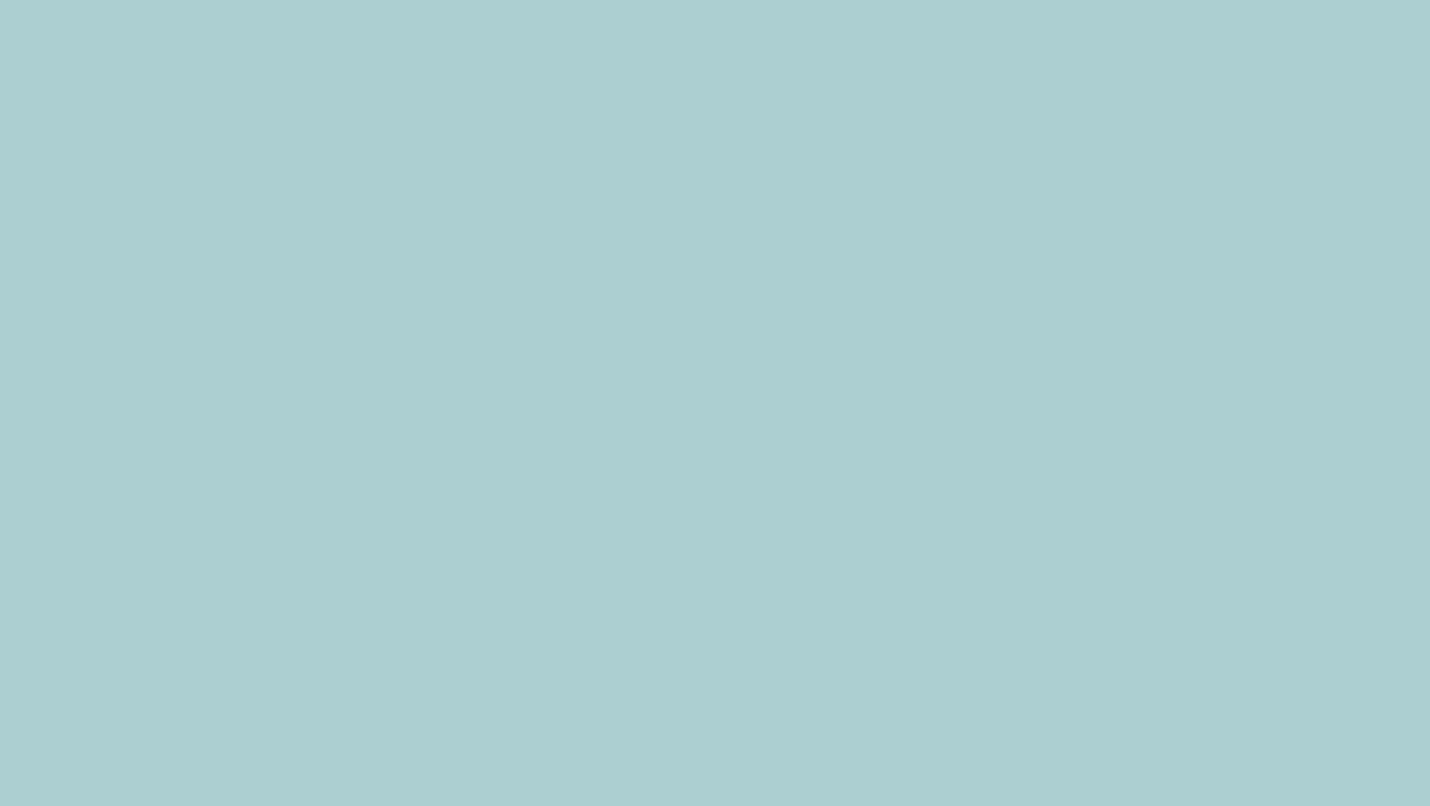
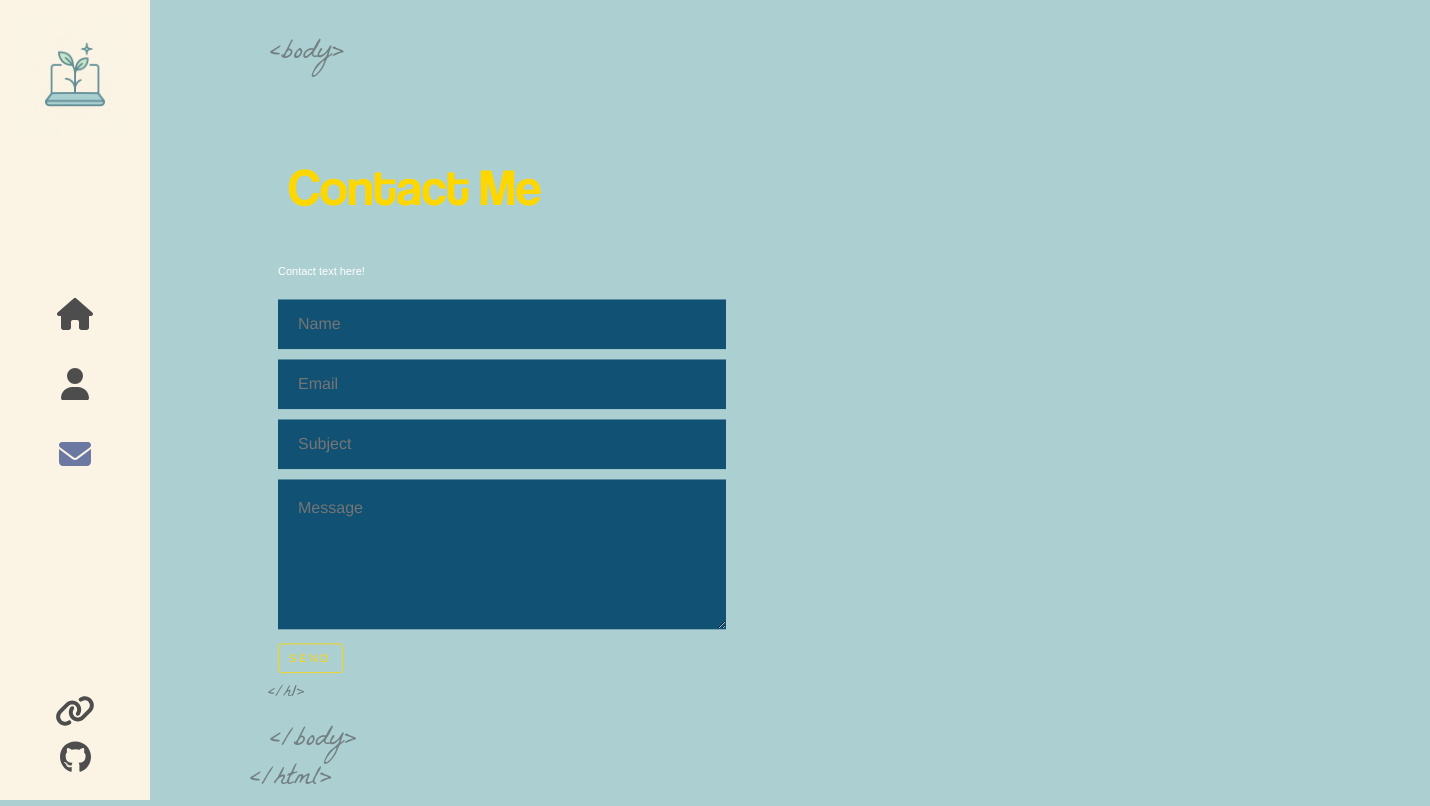
Before and after one commit to ChloeW125/personal-portfolio, a React (Create React App) app: page /contact in a window 1280 px wide. Before the commit this address had no page. Shown: the whole page, 1430 px wide, since content can reach past the window. Built offline with nearby package versions, Linux system fonts and the light colour scheme.

Commit message:
about me page + contact page display added

```diff
--- a/src/App.js
+++ b/src/App.js
@@ -3,6 +3,7 @@ import { Routes, Route } from 'react-router-dom'
 import Layout from './components/layout'
 import Home from './components/home'
 import About from './components/about'
+import Contact from './components/contact'
 
 function App() {
   return (
@@ -11,6 +12,7 @@ function App() {
       <Route path="/" element={<Layout />}>
         <Route index element={<Home />} />
         <Route path="about" element={<About />} />
+        <Route path="contact" element={<Contact />} />
       </Route>
     </Routes>
     </>
--- a/src/components/about/index.js
+++ b/src/components/about/index.js
@@ -1,18 +1,54 @@
+import { FontAwesomeIcon } from '@fortawesome/react-fontawesome'
+import { faReact, faPython, faHtml5, faCss3, faJsSquare, faGitAlt  } from '@fortawesome/free-brands-svg-icons'
 import AnimatedLetters from '../animatedLetters'
 import './index.scss'
+import { useState, useEffect } from 'react'
 
 const About = () => {
+    const [letterClass, setLetterClass] = useState('text-animate')
+
+    useEffect(() => {
+        const timer = setTimeout(() => {
+            setLetterClass('text-animate-hover')
+        }, 3000)
+
+        return () => clearTimeout(timer)
+    }, [])
+
     return(
         <div className="container about-page">
             <div className="text-zone">
                 <h1>
                     <AnimatedLetters
+                        letterClass={letterClass}
                         strArray={"About Me".split("")}
                         idx={15}/>
                 </h1>
                 <p>Hi! I'm a ......</p>
                 <p>Draft intro description here :D</p>
             </div>
+            <div className="stage-cube-container">
+                <div className="cubespinner">
+                    <div className='face1'>
+                        <FontAwesomeIcon icon={ faReact } color="#61dbfb" />
+                    </div>
+                    <div className='face2'>
+                        <FontAwesomeIcon icon={ faPython } color="#" />
+                    </div>
+                     <div className='face3'>
+                        <FontAwesomeIcon icon={ faHtml5 } color="#F06529" />
+                    </div>
+                     <div className='face4'>
+                        <FontAwesomeIcon icon={ faCss3 } color="#28A4D9" />
+                    </div>
+                    <div className='face5'>
+                        <FontAwesomeIcon icon={ faJsSquare } color="#f7df1e" />
+                    </div>
+                    <div className='face6'>
+                        <FontAwesomeIcon icon={ faGitAlt } color="#EC4D28" />
+                    </div>
+                </div>
+            </div>
         </div>
     )
 }
--- a/src/components/about/index.scss
+++ b/src/components/about/index.scss
@@ -0,0 +1,102 @@
+.stage-cube-container {
+    width: 50%;
+    height: 100%;
+    top: 0;
+    padding-top: 18%;
+    margin-left: 0;
+    position: absolute;
+    right: 0;
+    overflow: hidden;
+}
+
+.cubespinner {
+    animation-name: spincube;
+    animation-timing-function: ease-in-out;
+    animation-iteration-count: infinite;
+    animation-duration: 12s;
+    transform-style: preserve-3d;
+    transform-origin: 100px 100px 0;
+    margin-left: calc(50% - 100px);
+
+    div {
+        position: absolute;
+        width: 200px;
+        height: 200px;
+        border: 1px solid #ccc;
+        background: rgba(255, 255, 255, 0.4);
+        text-align: center;
+        font-size: 100px;
+        display: flex;
+        justify-content: center;
+        align-items: center;
+        box-shadow: 0 0 20px 0px lightyellow;
+    }
+
+    .face1 {
+        transform: translateZ(100px);
+    }
+    .face2 {
+        transform: rotateY(90deg) translateZ(100px);
+    }
+    .face3 {
+        transform: rotateY(90deg) rotateX(90deg) translateZ(100px);
+    }
+    .face4 {
+        transform: rotateY(180deg) rotateZ(90deg) translateZ(100px);
+    }
+    .face5 {
+        transform: rotateY(-90deg) rotateZ(90deg) translateZ(100px);
+    }
+    .face6 {
+        transform: rotateX(-90deg) translateZ(100px);
+    }
+}
+
+
+//   .face1 {
+//     transform: translateZ(100px);
+//     color: #dd0031;
+//   }
+//   .face2 {
+//     transform: rotateY(90deg) translateZ(100px);
+//     color: #f06529;
+//   }
+//   .face3 {
+//     transform: rotateY(90deg) rotateX(90deg) translateZ(100px);
+//     color: #28a4d9;
+//   }
+//   .face4 {
+//     transform: rotateY(180deg) rotateZ(90deg) translateZ(100px);
+//     color: #5ed4f4;
+//   }
+//   .face5 {
+//     transform: rotateY(-90deg) rotateZ(90deg) translateZ(100px);
+//     color: #efd81d;
+//   }
+//   .face6 {
+//     transform: rotateX(-90deg) translateZ(100px);
+//     color: #ec4d28;
+//   }
+// }
+
+@keyframes spincube {
+    from,
+    to {
+        transform: rotateX(0deg) rotateY(0deg) rotateZ(0deg);
+    }
+    16% {
+        transform: rotateY(-90deg) rotateZ(90deg);
+    }
+    33% {
+        transform: rotateY(-90deg) rotateX(90deg);
+    }
+    50% {
+        transform: rotateY(-180deg) rotateZ(90deg);
+    }
+    60% {
+        transform: rotateY(-270deg) rotateX(90deg);
+    }
+    83% {
+        transform: rotateX(90deg);
+    }
+}
--- /dev/null
+++ b/src/components/contact/index.js
@@ -0,0 +1,55 @@
+import AnimatedLetters from '../animatedLetters'
+import './index.scss'
+import { useState, useEffect } from 'react'
+
+const Contact = () => {
+    const [letterClass, setLetterClass] = useState('text-animate')
+
+    useEffect(() => {
+        const timer = setTimeout(() => {
+            setLetterClass('text-animate-hover')
+        }, 3000)
+
+        return () => clearTimeout(timer)
+    }, [])
+
+    return(
+        <>
+            <div className="container contact-page">
+                <div className="text-zone">
+                    <h1>
+                        <AnimatedLetters
+                        letterClass={letterClass}
+                        strArray={"Contact Me".split("")}
+                        idx={15}
+                        />
+                    </h1>
+                    <p>Contact text here!</p>
+                    <div className="contact-form">
+                        <form>
+                            <ul>
+                                <li>
+                                    <input type="text" name="name" placeholder="Name" required />
+                                </li>
+                                <li>
+                                    <input type="email" name="email" placeholder="Email" required />
+                                </li>
+                                <li>
+                                    <input type="text" name="subject" placeholder="Subject" required />
+                                </li>
+                                <li>
+                                    <textarea name="message" placeholder="Message" required></textarea>
+                                </li>
+                                <li>
+                                    <input type="submit" name="submit" className="flat-button" value="SEND"/>
+                                </li>
+                            </ul>
+                        </form>
+                    </div>
+                </div>
+            </div>
+        </>
+    )
+}
+
+export default Contact
--- /dev/null
+++ b/src/components/contact/index.scss
@@ -0,0 +1,60 @@
+.contact-form {
+    width: 100%;
+    margin-top: 20px;
+
+    ul {
+        padding: 0;
+        margin: 0;
+
+        li {
+            padding: 0;
+            margin: 0;
+            list-style: none;
+            margin-bottom: 10px;
+            overflow: hidden;
+            display: block;
+            position: relative;
+            opacity: 0;
+            animation: fadeInUp 2s 2s;
+            animation-fill-mode: forwards;
+        }
+    }
+
+    input[type='text'],
+    input[type='email'] {
+        width: 100%;
+        border: 0;
+        background: #115173;
+        height: 50px;
+        font-size: 16px;
+        color: #fff;
+        padding: 0 20px;
+        box-sizing: border-box;
+    }
+
+    textarea{
+        width: 100%;
+        border: 0;
+        background: #115173;
+        height: 50px;
+        font-size: 16px;
+        color: #fff;
+        padding: 20px;
+        min-height: 150px;
+        box-sizing: border-box;
+    }
+
+    .flat-button {
+        color: #ffd700;
+        background: 0 0;
+        font-size: 11px;
+        letter-spacing: 3px;
+        text-decoration: none;
+        padding: 8px 10px;
+        border: 1px, solid #ffd700;
+        display: flex;
+        align-items: flex-start;
+        border-radius: 4px;
+
+    }
+}
--- a/src/components/layout/index.scss
+++ b/src/components/layout/index.scss
@@ -39,9 +39,10 @@
     animation-delay: 1s;
 }
 
-.about-page {
+.about-page,
+.contact-page {
     .text-zone{
-        position: abolsute;
+        position: absolute;
         left: 10%;
         top: 50%;
         transform: translateY(-50%);
@@ -95,6 +96,20 @@
         &:nth-of-type(1) {
             animation-delay: 1.1s;
         }
+
+        &:nth-of-type(2) {
+            animation-delay: 1.2s;
+        }
+
+        &:nth-of-type(3) {
+            animation-delay: 1.3s;
+        }
+    }
+
+    .text-animate-hover {
+        &:hover {
+            color: #fff;
+        }
     }
 
 }
```
